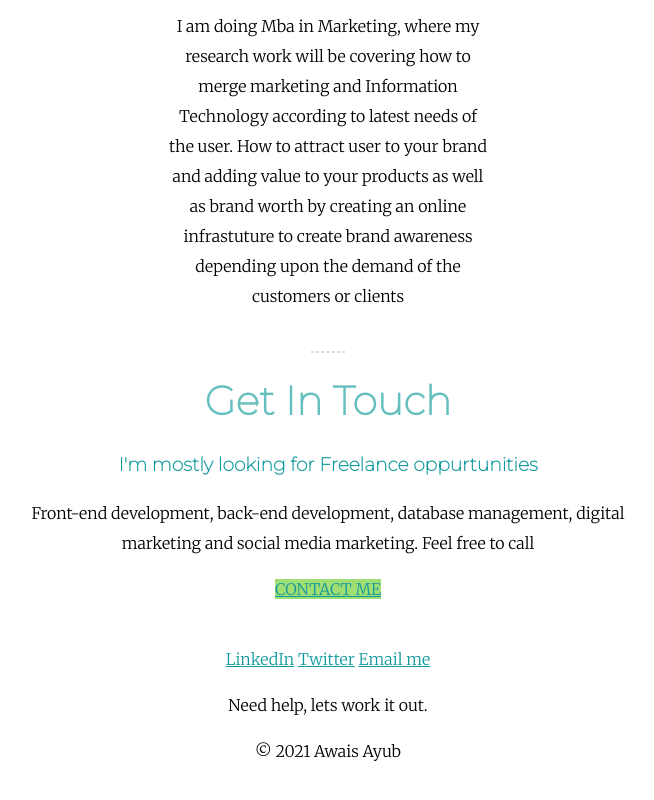
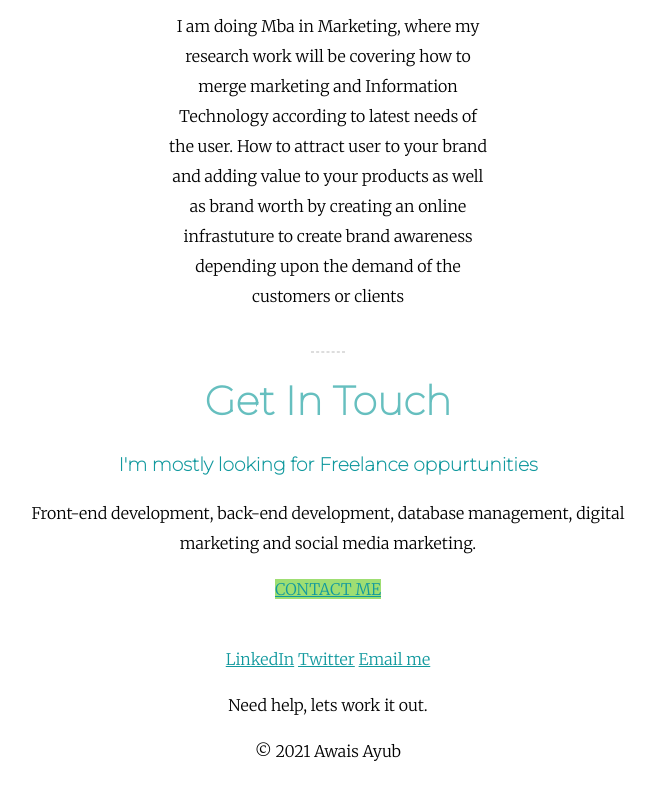
Before and after one commit to awais-ayub/Personal-Website, a plain HTML site: page index.html in a window 1280 px wide. Shown: the part 2104-2904 px from the top of the page, without its empty margins (312-966 px from the left). Drawn offline with Linux system fonts and the light colour scheme.

Commit message:
Update index.html

```diff
--- a/index.html
+++ b/index.html
@@ -103,7 +103,7 @@
   	<div class="contact-me">
     	<h2>Get In Touch</h2>
     	<h3>I'm mostly looking for Freelance oppurtunities</h3>
-    	<p>Front-end development, back-end development, database management, digital marketing and social media marketing. Feel free to call</p>
+    	<p>Front-end development, back-end development, database management, digital marketing and social media marketing.</p>
     	<a class="btn" href="mailto:name@email.com">CONTACT ME</a>
   	</div>
 	</div>
```
